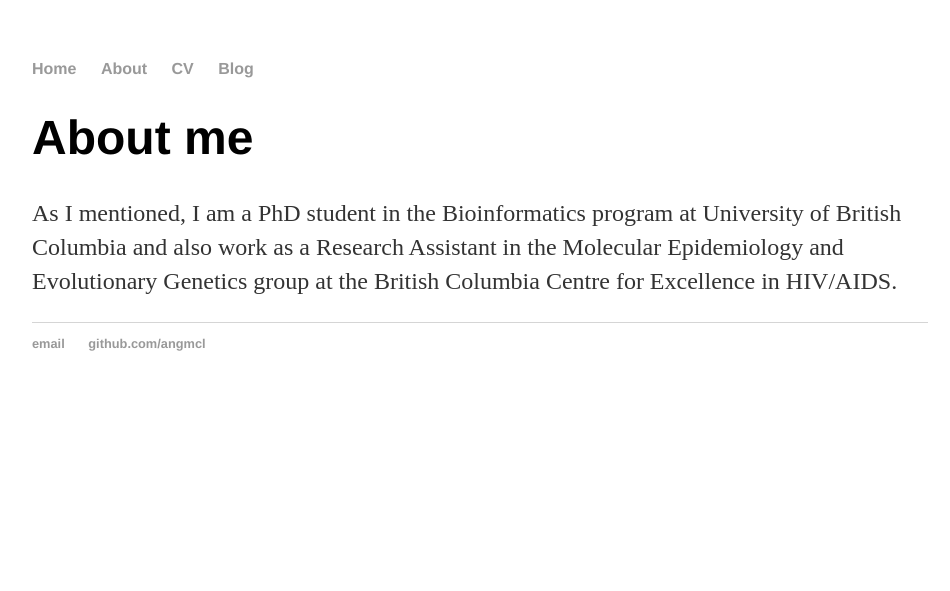
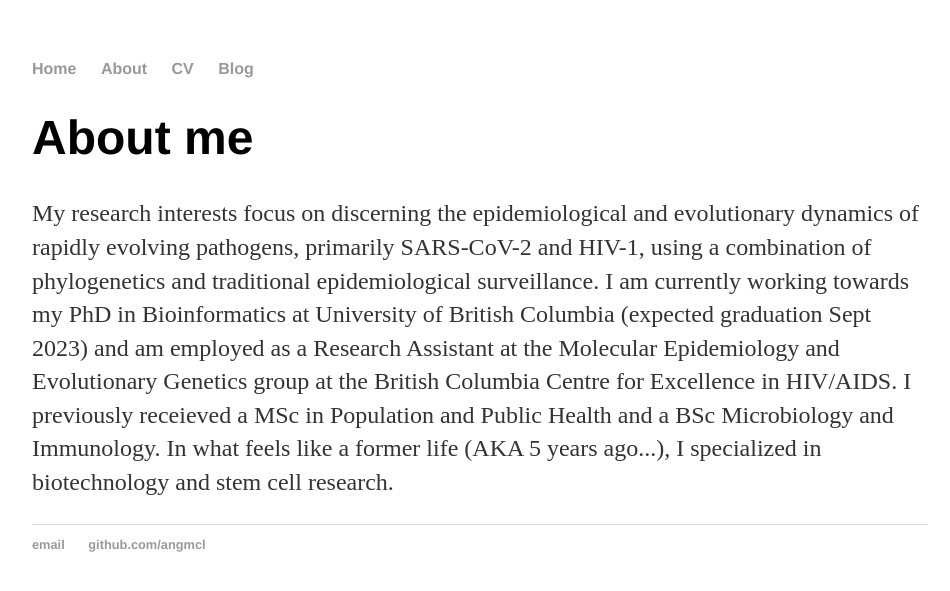
Before and after one commit to AngMcL/angmcl.github.io, a Jekyll site: the page built from about/index.html, in a window 1280 px wide. Shown: the top 591 px of the page, without its empty margins (160-1110 px from the left). Built offline with Jekyll 4.4.1, drawn with Linux system fonts in a browser that asks for light colours.

Commit message:
Update index.html

```diff
--- a/about/index.html
+++ b/about/index.html
@@ -5,5 +5,6 @@ title: About me
 <h1>{{ page.title }}</h1>
 
 <div class="blurb">
-	<p>As I mentioned, I am a PhD student in the Bioinformatics program at University of British Columbia and also work as a Research Assistant in the Molecular Epidemiology and Evolutionary Genetics group at the British Columbia Centre for Excellence in HIV/AIDS. </p>
+	<p> My research interests focus on discerning the epidemiological and evolutionary dynamics of rapidly evolving pathogens, primarily SARS-CoV-2 and HIV-1, using a combination of phylogenetics and traditional epidemiological surveillance.
+		I am currently working towards my PhD in Bioinformatics at University of British Columbia (expected graduation Sept 2023) and am employed as a Research Assistant at the Molecular Epidemiology and Evolutionary Genetics group at the British Columbia Centre for Excellence in HIV/AIDS. I previously receieved a MSc in Population and Public Health and a BSc Microbiology and Immunology. In what feels like a former life (AKA 5 years ago...), I specialized in biotechnology and stem cell research.</p>
 </div><!-- /.blurb -->
```
